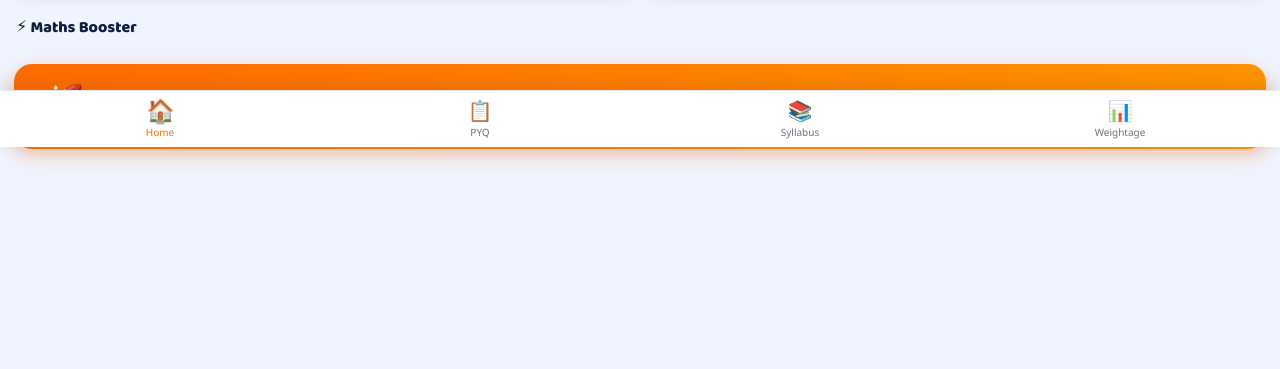
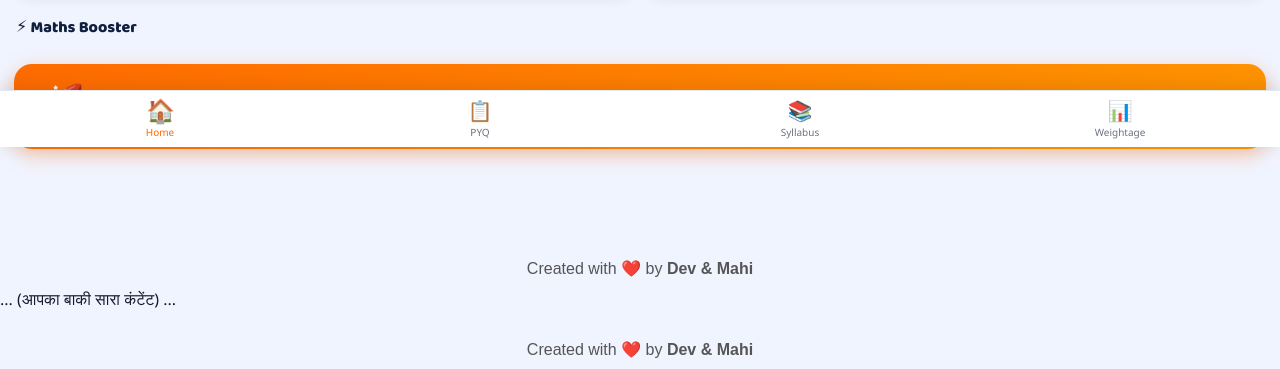
Before and after one commit to dev10068/devmahi-prep-hub, a plain HTML site: page index.html in a window 1280 px wide. Shown: the part 653-1022 px from the top of the page. Before the commit the page ends 882 px from the top, so only its background shows below. Drawn offline with Linux system fonts and the light colour scheme.

Commit message:
Update index.html

```diff
--- a/index.html
+++ b/index.html
@@ -1362,3 +1362,15 @@ window.addEventListener('online', ()=>showToast('🌐 Internet connect ho gaya!'
 </script>
 </body>
 </html>
+   <footer style="text-align: center; margin-top: 20px; padding: 10px; font-family: sans-serif; color: #555;">
+    <p>Created with ❤️ by <strong>Dev & Mahi</strong></p>
+</footer>
+    ... (आपका बाकी सारा कंटेंट) ...
+
+    <!-- यहाँ पर जो कोड मैंने ऊपर दिया है, उसे पेस्ट कर दें -->
+    <footer style="text-align: center; margin-top: 20px; padding: 10px; font-family: sans-serif; color: #555;">
+        <p>Created with ❤️ by <strong>Dev & Mahi</strong></p>
+    </footer>
+
+</body>
+</html>
```
